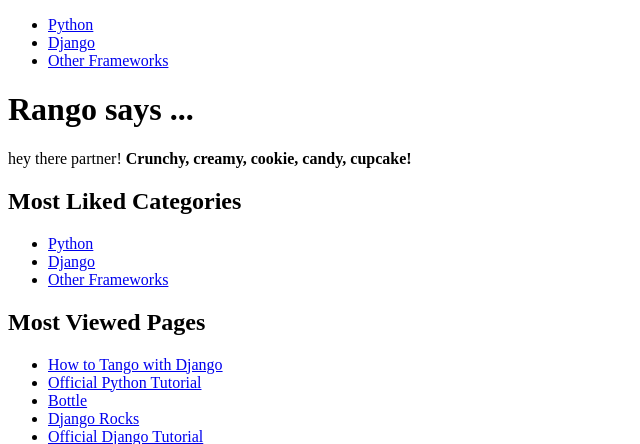
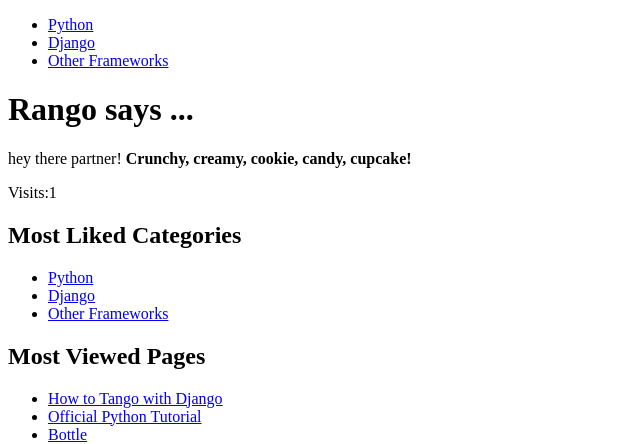
Before and after one commit to 2253612C/tango_with_django_project, a Django app: page / in a window 1280 px wide. Shown: the top 444 px of the page, without its empty margins (0-640 px from the left). Run offline with Django 3.2, Linux system fonts and the light colour scheme; data comes from the database, SQL or seed files in the repository; both versions use the stored data as it was after the commit.

Commit message:
finished chapter 10 excl. excercises

```diff
--- a/rango/views.py
+++ b/rango/views.py
@@ -10,6 +10,7 @@
 from django.http import HttpResponse
 from django.contrib.auth import authenticate, login, logout
 from django.contrib.auth.decorators import login_required
+from datetime import datetime
 
 def index(request): #request is a httpResponse object
     category_list = Category.objects.order_by('-likes')[:5] #get the 5 most liked categories
@@ -21,12 +22,21 @@
     context_dict['categories']=category_list
     context_dict['pages']=page_list
 
+    # Call the helper function to handle the cookies
+    visitor_cookie_handler(request)
+    context_dict['visits']=int(request.session['visits'])
 
-    return render(request, 'rango/index.html', context=context_dict)
+    # Obtain our Response object early so we can add cookie information.
+    response = render(request, 'rango/index.html', context=context_dict)
+    return response
 
 def about(request):
 
     context_dict ={'boldmessage':'This tutorial has been put together by David Canavan'}
+
+    if request.session.test_cookie_worked():
+        print("TEST COOKIE WORKED!")
+        request.session.delete_test_cookie()
 
     return render(request, 'rango/about.html',context=context_dict)
 
@@ -251,3 +261,29 @@
     logout(request)
     # Take the user back to the homepage.
     return redirect(reverse('rango:index'))
+
+
+# A helper method
+def get_server_side_cookie(request, cookie, default_val=None):
+    val = request.session.get(cookie)
+    if not val:
+        val = default_val
+    return val
+
+# Updated the function definition
+def visitor_cookie_handler(request):
+    visits = int(get_server_side_cookie(request, 'visits', '1'))
+    last_visit_cookie = get_server_side_cookie(request,'last_visit',str(datetime.now()))
+    last_visit_time = datetime.strptime(last_visit_cookie[:-7],'%Y-%m-%d %H:%M:%S')
+
+    # If it's been more than a day since the last visit...
+    if (datetime.now() - last_visit_time).days > 0:
+        visits = visits + 1
+        # Update the last visit cookie now that we have updated the count
+        request.session['last_visit'] = str(datetime.now())
+    else:
+        # Set the last visit cookie
+        request.session['last_visit'] = last_visit_cookie
+
+    # Update/set the visits cookie
+    request.session['visits'] = visits
--- a/tango_with_django_project/settings.py
+++ b/tango_with_django_project/settings.py
@@ -138,3 +138,5 @@
 )
 
 LOGIN_URL = 'rango:login'
+
+SESSION_EXPIRE_AT_BROWSER_CLOSE=True
--- a/templates/rango/index.html
+++ b/templates/rango/index.html
@@ -15,6 +15,9 @@
         hey there partner!
     {% endif %}
     <strong> {{boldmessage}} </strong> <br />
+
+    <p>Visits:{{ visits }}</p>
+
 </div>
 
 <h2>Most Liked Categories</h2>
```
Also changed, not shown: db.sqlite3.
